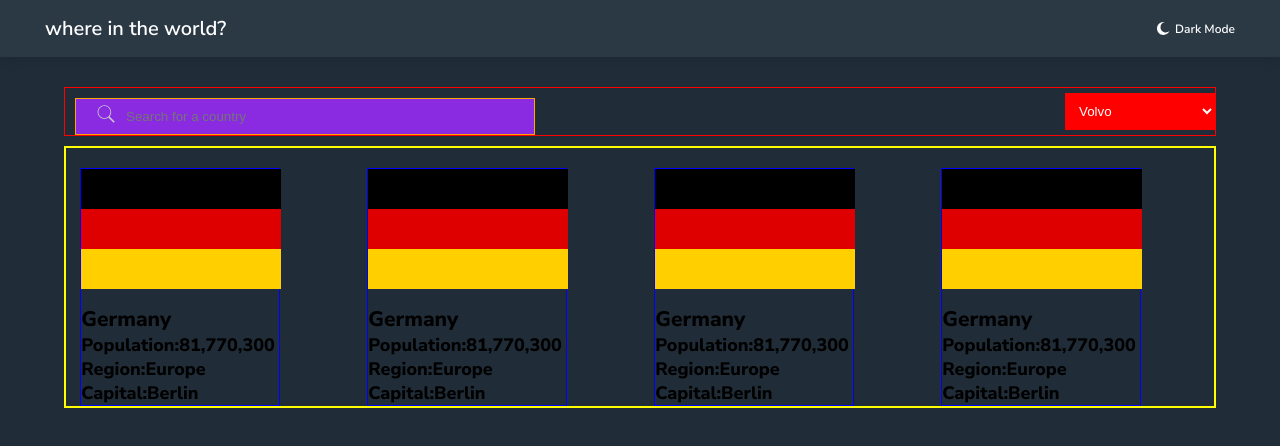
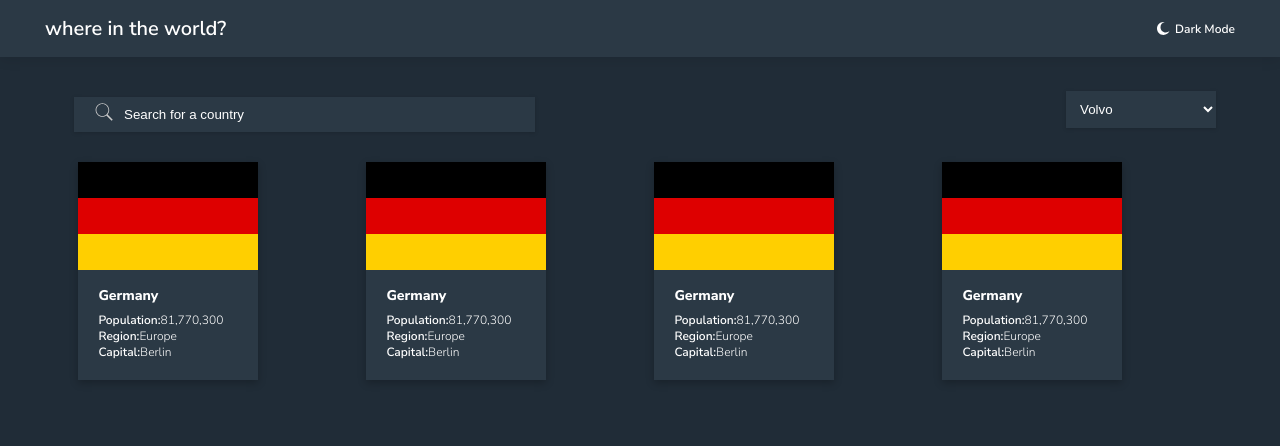
Before and after one commit to iddimsangi/restcontries, a React (Create React App) app: page / in a window 1280 px wide. Shown: the top 446 px of the page. Built offline with nearby package versions, Linux system fonts and the light colour scheme.

Commit message:
style country component

```diff
--- a/src/CountriesList/CountriesList.scss
+++ b/src/CountriesList/CountriesList.scss
@@ -6,11 +6,11 @@
             display: flex;
             align-items: center;
             justify-content: space-between;
-            border: 1px solid red;
+            // border: 1px solid red;
             div{
                 width: 40%;
-                border: 1px solid orange;
-                background-color: blueviolet;
+                background-color: hsl(209, 23%, 22%);
+                box-shadow: rgba(0, 0, 0, 0.16) 0px 1px 4px;
               display: flex;
               align-items: center;
                 margin-left: 1rem;
@@ -32,6 +32,9 @@
                         outline: none;
                         border: none;
                     }
+                    &::placeholder{
+                        color: hsl(0, 0%, 100%);
+                    }
 
                 }
             }
@@ -40,20 +43,22 @@
         select{
             padding: 1rem;
             width:15rem;
-            background-color: red;
+            background-color: hsl(209, 23%, 22%);
+            box-shadow: rgba(0, 0, 0, 0.16) 0px 1px 4px;
             color: #fff;
             border: none;
             &:focus{
                 outline: none;
                 border: none;
             }
+
             // margin-right: 1.5rem;
         }
     }
  .countryList{
      display: grid;
-    border: 2px solid yellow;
-     grid-template-columns: 1fr 1fr 1fr 1fr;
+    //  border: 2px solid yellow;
+     grid-template-columns:repeat(4, 1fr);
      width: 100%;
     //  border: 1px solid red;
     //  justify-content: space-between;
--- a/src/CountriesList/Country/Country.scss
+++ b/src/CountriesList/Country/Country.scss
@@ -6,11 +6,28 @@
     // margin-left: 10%;
     // text-align: center;
     .countryBox{
-        border: 1px solid blue;
-        width: 20rem;
-        // background-color: red;
+        width:25%;
+        min-width:18rem;
+        background-color: hsl(209, 23%, 22%);
+        box-shadow: rgba(0, 0, 0, 0.24) 0px 3px 8px;
+        .content{
+            font-size: 1.2rem;
+            color: hsl(0, 0%, 100%);
+            // border: 1px solid red;
+            padding:0 0 2rem 2rem;
+            h3{
+                margin-bottom: .7rem;
+            }
+            h4{
+                font-weight: 600;
+                span{
+                    font-weight: 300;
+                }
+            }
+        }
         img{
-            width:20rem;
+        width: 100%;
+        min-width: 18rem;
         }
     }
 }
```
